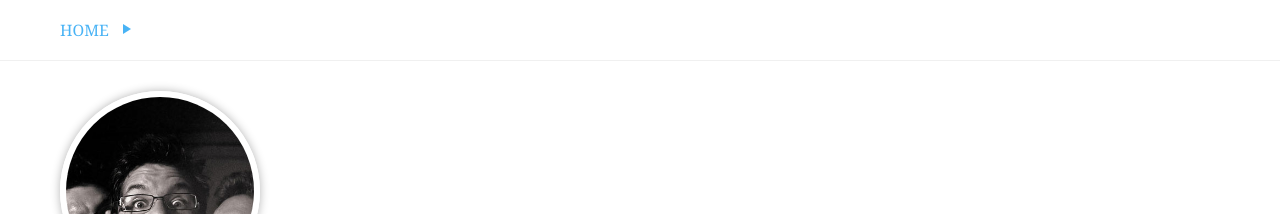
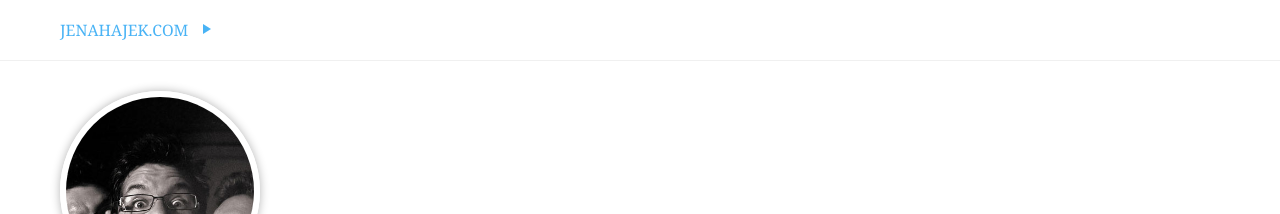
Before and after one commit to jenahajek/jenahajek-jekyll, a Jekyll site: the page built from index.md, in a window 1280 px wide. Shown: the top 214 px of the page. Built offline with Jekyll 4.4.1, drawn with Linux system fonts in a browser that asks for light colours.

Commit message:
Change breadcrumbs root to jenahajek.com

```diff
--- a/_includes/nav-breadcrumbs.html
+++ b/_includes/nav-breadcrumbs.html
@@ -2,7 +2,7 @@
 
 <ul class="breadcrumbs">
     <li class="breadcrumbs__item">
-      <a class="breadcrumbs__link" href="/">Home</a>
+      <a class="breadcrumbs__link" href="/">jenahajek.com</a>
     </li>
     {% for crumb in crumbs offset: 1 %}
         {% if forloop.last %}
```
